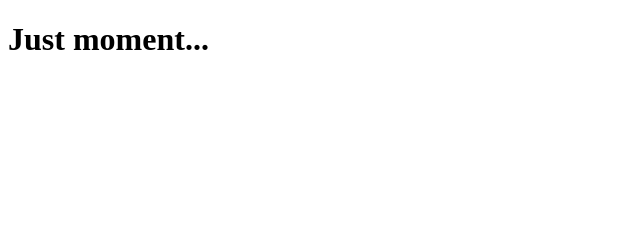
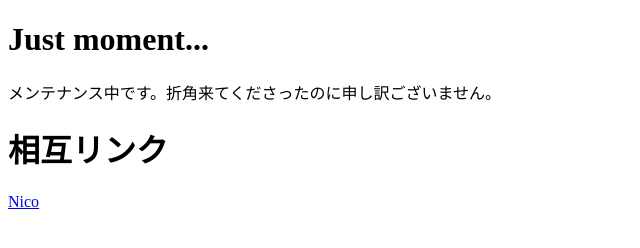
Before and after one commit to miRiANoVa/mirianova.github.io, a plain HTML site: page index.html in a window 1280 px wide. Shown: the whole page, without its empty margins (0-640 px from the left). Drawn offline with Linux system fonts and the light colour scheme.

Commit message:
index.html を更新

```diff
--- a/index.html
+++ b/index.html
@@ -8,5 +8,8 @@
 
 <body>
     <h1>Just moment...</h1>
+    <p>メンテナンス中です。折角来てくださったのに申し訳ございません。</p>
+    <h1>相互リンク</h1>
+    <a href="https://ilovejunkpcnico.netlify.app/">Nico</a>
 
 </body>
```
